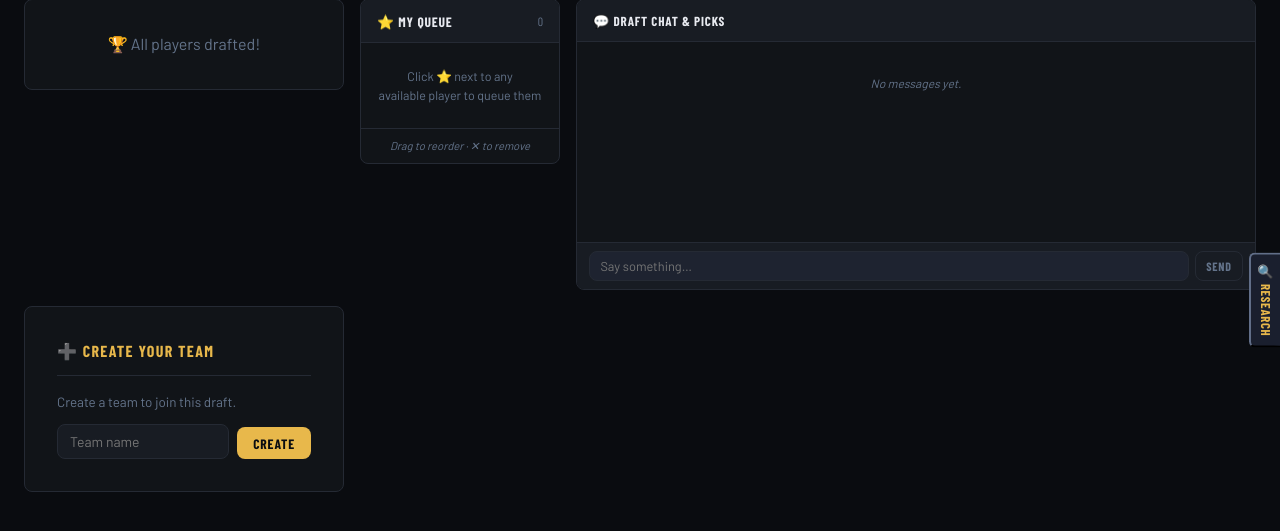
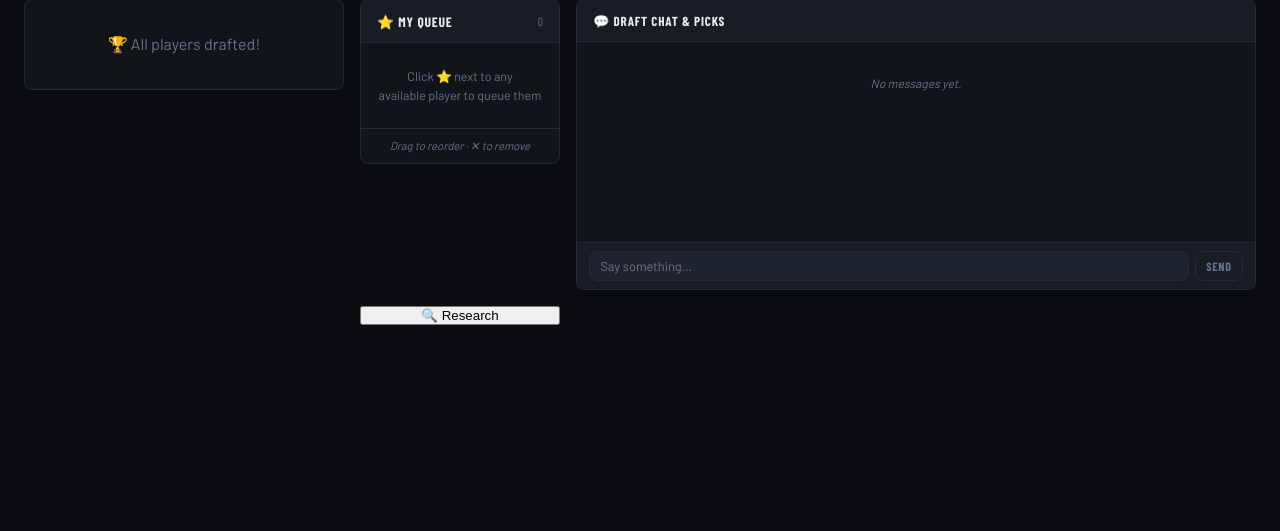
Before and after one commit to 504fantasy/fantasy-football-app, a Python web app: template templates/draft.html in a window 1280 px wide. Shown: the part 100-631 px from the top of the page. Run offline with Jinja, Linux system fonts and the light colour scheme; the template is opened without the code that fills it, so the values that code supplies are empty; some web fonts are replaced.

Commit message:
Auto-create team on league join, backfill missing teams for existing members

```diff
--- a/templates/draft.html
+++ b/templates/draft.html
@@ -732,33 +732,6 @@
       {% endfor %}
     </div>
 
-    {# Create team only if user doesn't have one yet #}
-    {% set has_team = false %}
-    {% for t in teams %}{% if t.owner_id == user.id %}{% set has_team = true %}{% endif %}{% endfor %}
-    {% if not has_team %}
-    <div class="card mt-2" style="max-width:380px">
-      <div class="card-title">➕ Create Your Team</div>
-      <form method="post" action="/league/{{ league.id }}/create-team">
-        <div class="form-inline">
-          <input name="team_name" placeholder="Team name" required/>
-          <button class="btn btn-gold">Create</button>
-        </div>
-      </form>
-    </div>
-    {% endif %}
-
-    {% else %}
-    <div class="card" style="max-width:400px;padding:2rem">
-      <div class="card-title">➕ Create Your Team</div>
-      <p style="font-size:.84rem;color:var(--muted);margin-bottom:.75rem">Create a team to join this draft.</p>
-      <form method="post" action="/league/{{ league.id }}/create-team">
-        <div class="form-inline">
-          <input name="team_name" placeholder="Team name" required/>
-          <button class="btn btn-gold">Create</button>
-        </div>
-      </form>
-    </div>
-    {% endif %}
   </div>
 
 </div>
@@ -1270,6 +1243,7 @@ document.addEventListener('DOMContentLoaded', () => {
       <div style="color:#64748b;font-style:italic">Loading...</div>
     </div>
   </div>
+    {% endif %}
 </div>
 
 <button onclick="toggleResearch()" id="research-btn">&#128269; Research</button>
```
Also changed, not shown: main.py (+14 -0 lines).
